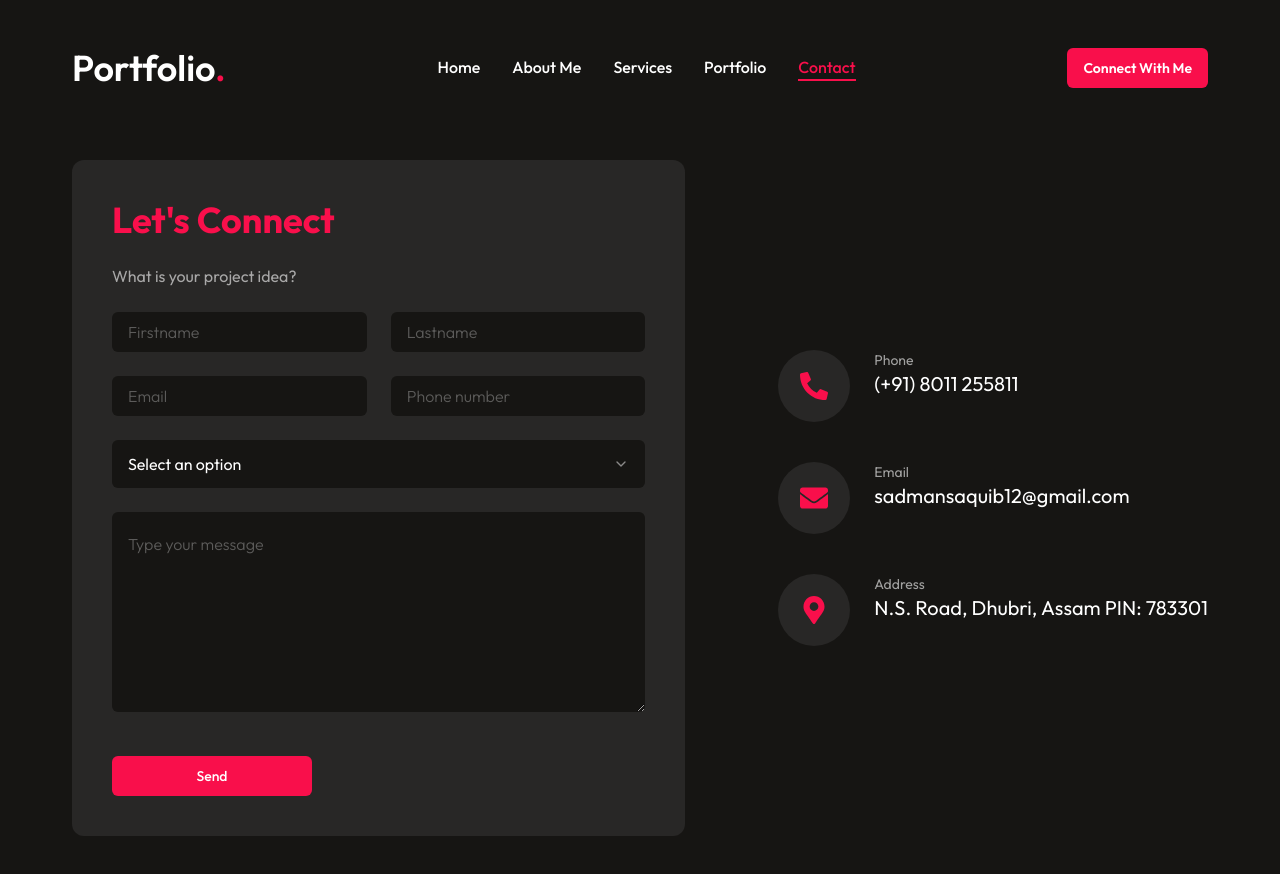
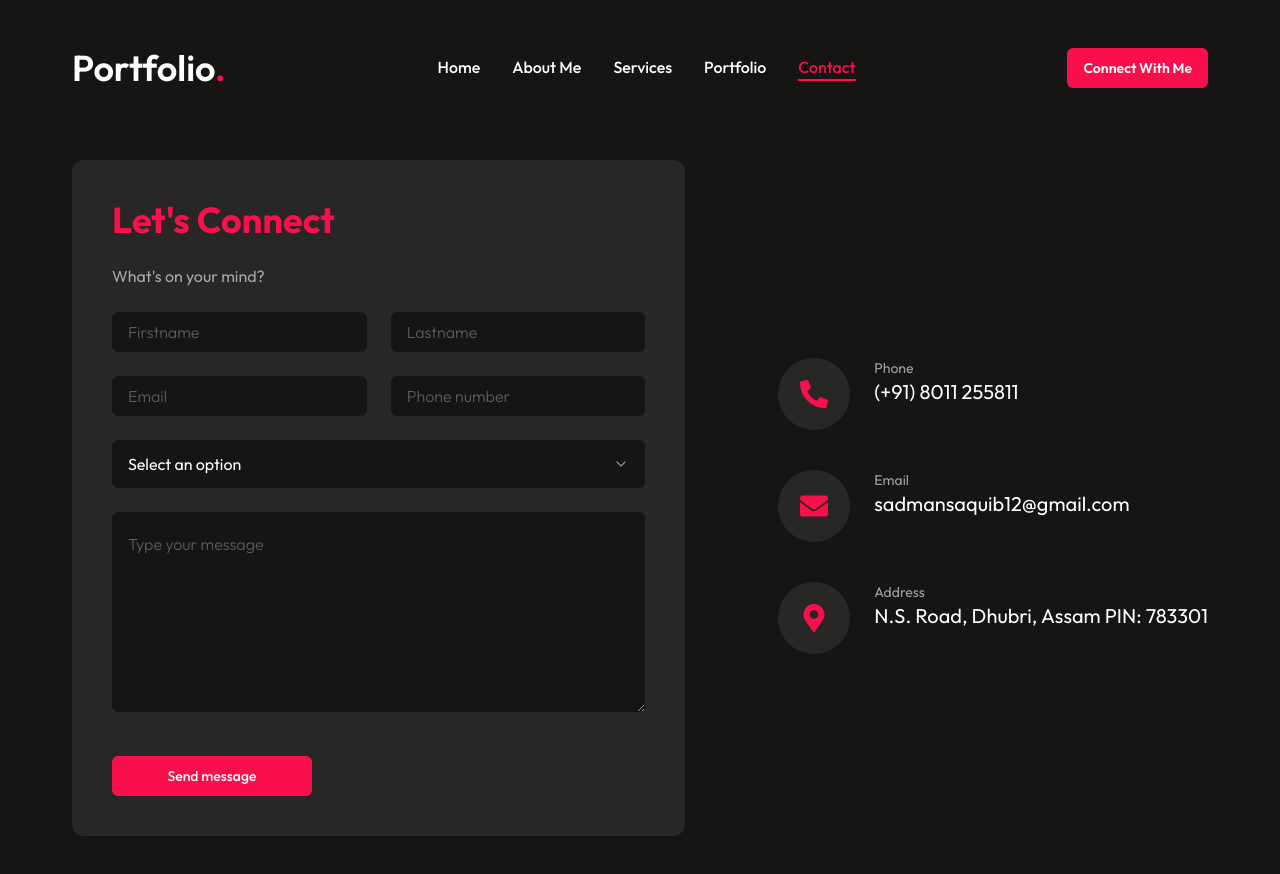
Before and after one commit to sadman-saquib/portfolio-sadman, a React (Vite) app: page /Contact in a window 1280 px wide. Built offline with nearby package versions, Linux system fonts and the light colour scheme.

Commit message:
Added contact page functionality

```diff
--- a/src/App.jsx
+++ b/src/App.jsx
@@ -1,28 +1,29 @@
-import React from 'react'
-import { BrowserRouter as Router, Route, Routes } from 'react-router-dom'
-import Navbar from './Components/Navbar/Navbar'
-import Header from './Components/Header/Header'
-import Hero from './Components/Hero/Hero'
-import AboutMe from './Components/AboutMe/AboutMe'
-import Services from './Components/Services/Services'
-import Portfolio from './Components/Portfolio/Portfolio'
-import Contact from './Components/Contact/Contact'
+import React from 'react';
+import { BrowserRouter as Router, Route, Routes } from 'react-router-dom';
+import Navbar from './Components/Navbar/Navbar';
+import Header from './Components/Header/Header';
+import Hero from './Components/Hero/Hero';
+import AboutMe from './Components/AboutMe/AboutMe';
+import Services from './Components/Services/Services';
+import Portfolio from './Components/Portfolio/Portfolio';
+import Contact from './Components/Contact/Contact';
 
 const App = () => {
   return (
     <Router>
-    <div>
-      <Header></Header>
-      <Routes>
-        <Route path='/' element={<Hero />}></Route>
-        <Route path='/AboutMe' element={<AboutMe />}></Route>
-        <Route path='/Services' element={<Services />}></Route>
-        <Route path='/Portfolio' element={<Portfolio />}></Route>
-        <Route path='/Contact' element={<Contact />}></Route>
-      </Routes>
-    </div>
+      <div>
+        <Header />
+        <Routes>
+          {/* Set the default route to render Hero component */}
+          <Route path='/' element={<Hero />} />
+          <Route path='/AboutMe' element={<AboutMe />} />
+          <Route path='/Services' element={<Services />} />
+          <Route path='/Portfolio' element={<Portfolio />} />
+          <Route path='/Contact' element={<Contact />} />
+        </Routes>
+      </div>
     </Router>
-  )
+  );
 }
 
-export default App
+export default App;
--- a/src/Components/Contact/Contact.jsx
+++ b/src/Components/Contact/Contact.jsx
@@ -1,54 +1,85 @@
-import React from 'react'
-import { Button } from '../ui/button'
-import { Input } from '../ui/input'
-import { Textarea } from '../ui/textarea'
-import { Select, SelectContent, SelectGroup, SelectItem, SelectLabel, SelectTrigger, SelectValue } from '../ui/select'
-import { FaPhoneAlt, FaEnvelope, FaMapMarkerAlt } from 'react-icons/fa'
-import { Description } from '@radix-ui/react-dialog'
+import React, { useState } from 'react';
+import { Button } from '../ui/button';
+import { Input } from '../ui/input';
+import { Textarea } from '../ui/textarea';
+import { Select, SelectContent, SelectGroup, SelectItem, SelectTrigger, SelectValue } from '../ui/select';
+import { FaPhoneAlt, FaEnvelope, FaMapMarkerAlt } from 'react-icons/fa';
+import { motion } from 'framer-motion';
 
-const info =  [
+const info = [
     {
-        icon: <FaPhoneAlt/>,
+        icon: <FaPhoneAlt />,
         title: "Phone",
         description: "(+91) 8011 255811",
     },
     {
-        icon: <FaEnvelope/>,
+        icon: <FaEnvelope />,
         title: "Email",
         description: "sadmansaquib12@gmail.com",
     },
     {
-        icon: <FaMapMarkerAlt/>,
+        icon: <FaMapMarkerAlt />,
         title: "Address",
         description: "N.S. Road, Dhubri, Assam PIN: 783301",
     },
-]
-
-import { color, motion } from 'framer-motion'
+];
 
 const Contact = () => {
+    const [result, setResult] = useState('');
+
+    const onSubmit = async (event) => {
+        event.preventDefault();
+        setResult("Sending...");
+
+        const formData = new FormData(event.target);
+        formData.append("access_key", "844a4d57-27bc-44e6-ad32-07643741222b");
+
+        try {
+            const response = await fetch("https://api.web3forms.com/submit", {
+                method: "POST",
+                body: formData
+            });
+
+            const data = await response.json();
+
+            if (data.success) {
+                setResult("Message sent!");
+                event.target.reset();
+            } else {
+                setResult(data.message);
+            }
+        } catch (error) {
+            console.error("Error submitting the form:", error);
+            setResult("Error submitting the form. Please try again later.");
+        }
+
+         // Clear result message after 1 second
+         setTimeout(() => {
+            setResult('');
+        }, 1000);
+    };
+
     return (
         <motion.section
-    initial = {{opacity: 0}}
-    animate = {{
+            initial={{ opacity: 0 }}
+            animate={{
                 opacity: 1,
-        transition:  {delay: 0, duration: 0.4, ease: "easeIn"}
+                transition: { delay: 0, duration: 0.4, ease: "easeIn" }
             }}
             className='py-6'
         >
             <div className='container mx-auto'>
                 <div className='flex flex-col xl:flex-row gap-[30px]'>
-                {/* form */}
+                    {/* Form */}
                     <div className='xl:w-[54%] order-2 xl:order-none'>
-                    <form className='flex flex-col gap-6 p-10 bg-secondary rounded-xl'>
+                        <form onSubmit={onSubmit} className='flex flex-col gap-6 p-10 bg-secondary rounded-xl'>
                             <h3 className='text-4xl font-bold text-accent'>Let's Connect</h3>
-                        <p className='text-white/60'> What is your project idea?</p>
-                        {/* input */}
+                            <p className='text-white/60'>What's on your mind?</p>
                             <div className='grid grid-cols-1 md:grid-cols-2 gap-6'>
-                            <Input type="firstname" placeholder='Firstname'/>
-                            <Input type="lasstname" placeholder='Lastname'/>
-                            <Input type="email" placeholder='Email'/>
-                            <Input type="phone" placeholder='Phone number'/>
+                                <Input type="text" placeholder='Firstname' name="firstname" />
+                                <Input type="text" placeholder='Lastname' name="lastname" />
+                                <Input type="email" placeholder='Email' name="email" />
+                                <Input type="tel" placeholder='Phone number' name="phone" />
                             </div>
                             <Select>
                                 <SelectTrigger>
@@ -56,42 +87,38 @@ const Contact = () => {
                                 </SelectTrigger>
                                 <SelectContent>
                                     <SelectGroup>
-                                {/* <SelectLabel>Select</SelectLabel> */}
-                                <SelectItem value='est'>Web Development</SelectItem>
-                                <SelectItem value='cst'>Graphic Design</SelectItem>
-                                <SelectItem value='mst'>UI/UX Design</SelectItem>
-                                <SelectItem value='nst'>Video Editing</SelectItem>
+                                        <SelectItem value='web-development'>Web Development</SelectItem>
+                                        <SelectItem value='graphic-design'>Graphic Design</SelectItem>
+                                        <SelectItem value='ui-ux-design'>UI/UX Design</SelectItem>
+                                        <SelectItem value='video-editing'>Video Editing</SelectItem>
                                     </SelectGroup>
                                 </SelectContent>
                             </Select>
-                        <Textarea className="h-[200px]" placeholder='Type your message'></Textarea>
-                        <div className=''>
-                        <Button className='flex items-right bg-accent hover:bg-[#FF456D] w-full mt-5 md:w-[200px]'>Send</Button>
-                        </div>
+                            <Textarea className="h-[200px]" placeholder='Type your message' name="message"></Textarea>
+                            <Button type='submit' className='flex items-right bg-accent hover:bg-[#FF456D] w-full mt-5 md:w-[200px]'>Send message</Button>
                         </form>
+                        <p className={`mt-4 ${result === "Message sent!" ? 'text-green-500' : 'text-red-500'}`}>{result}</p>
                     </div>
                     {/* Info */}
                     <div className='flex-1 flex items-center xl:justify-end order-1 xl:order-none mb-8 xl:mb-0'>
                         <ul className='flex flex-col gap-5 md:gap-10'>
-                    {info.map((info, index)=>{
-                        return(
+                            {info.map((infoItem, index) => (
                                 <li key={index} className='flex items-start gap-6'>
                                     <div className='w-[50px] h-[50px] xl:w-[72px] xl:h-[72px] bg-secondary text-accent rounded-full flex items-center justify-center'>
-                                    <div className='text-[24px] xl:text-[28px]'>{info.icon}</div>
+                                        <div className='text-[24px] xl:text-[28px]'>{infoItem.icon}</div>
                                     </div>
                                     <div className='flex-1'>
-                                <p className='text-white/60 text-sm md:text-md'>{info.title}</p>
-                                <h3 className='text-lg md:text-xl'>{info.description}</h3>
+                                        <p className='text-white/60 text-sm md:text-md'>{infoItem.title}</p>
+                                        <h3 className='text-lg md:text-xl'>{infoItem.description}</h3>
                                     </div>
                                 </li>
-                        )
-                    })}
+                            ))}
                         </ul>
                     </div>
                 </div>
             </div>
         </motion.section>
-  )
-}
+    );
+};
 
-export default Contact
+export default Contact;
--- a/src/Components/Navbar/Navbar.jsx
+++ b/src/Components/Navbar/Navbar.jsx
@@ -35,6 +35,7 @@ const Navbar = () => {
         <NavLink
         to={link.path}
         key={index}
+        exact={link.exact}
         className={({ isActive }) =>
           `${isActive ? "text-accent border-b-2 border-accent" : ""} capitalize font-medium hover:text-accent transition-all`
         }
```
Lines whose indentation alone changed are shown as unchanged.
